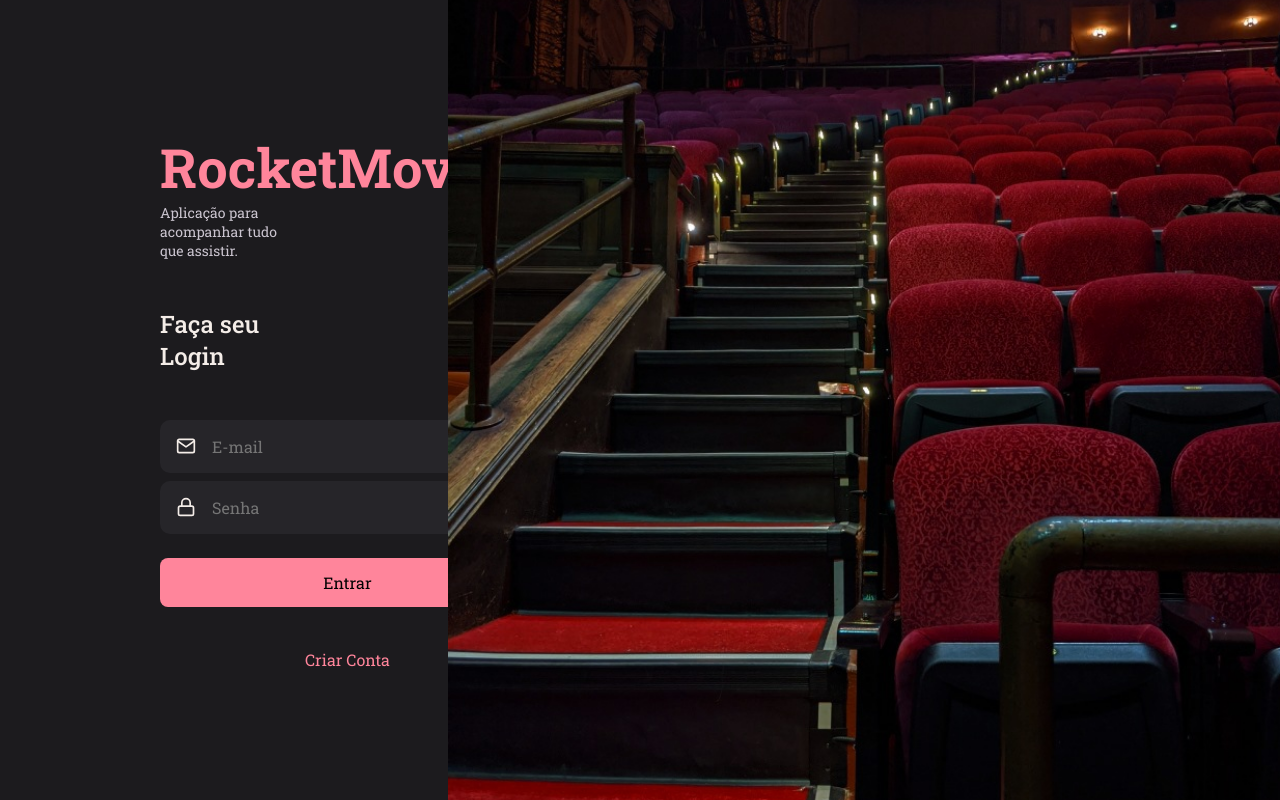
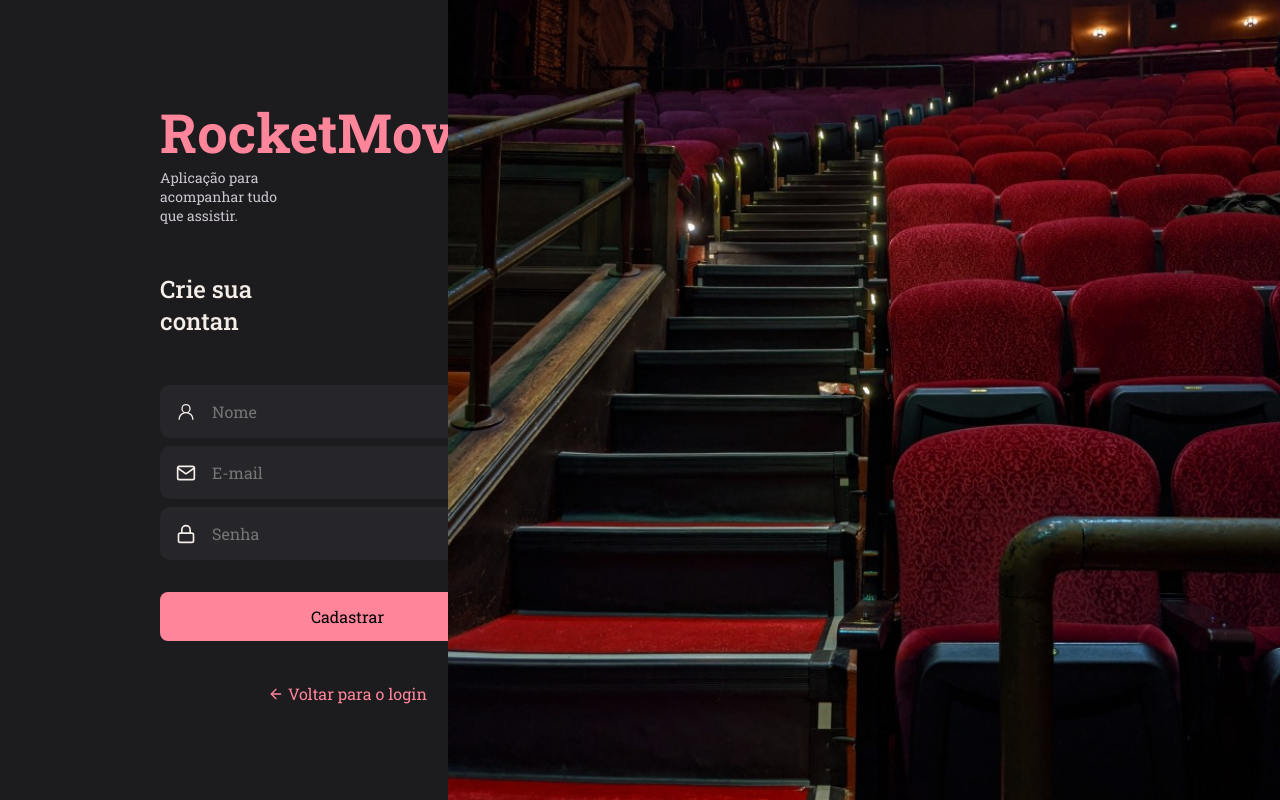
Before and after one commit to nop-dev/RocketMovies-React, a React (Vite) app: page / in a window 1280 px wide. Built offline with nearby package versions, Linux system fonts and the light colour scheme.

Commit message:
feat: :sparkles: adiciona página de SignUp

```diff
--- a/src/main.jsx
+++ b/src/main.jsx
@@ -4,13 +4,13 @@ import ReactDOM from 'react-dom/client'
 import GlobalStyles from './styles/global'
 
 // import { Home } from './pages/Home'
-import { SignIn } from './pages/SignIn'
+import { SignUp } from './pages/SignUp'
 
 // import { Routes } from './routes'
 
 ReactDOM.createRoot(document.getElementById('app')).render(
     <React.StrictMode>
         <GlobalStyles />
-          <SignIn />
+          <SignUp />
     </React.StrictMode>,
   )
--- /dev/null
+++ b/src/pages/SignUp/index.jsx
@@ -0,0 +1,47 @@
+import React from 'react';
+
+import { FiMail, FiLock,FiArrowLeft } from 'react-icons/fi';
+import { GoPerson } from "react-icons/go";
+
+import { Container, Background } from './styles';
+import { Button } from '../../components/Button';
+import { Input } from '../../components/Input';
+
+export function SignUp() {
+    return(
+        <Container>
+            <aside>
+                <h1>RocketMovies</h1>
+                <span>Aplicação para acompanhar tudo que assistir.</span>
+
+                <h3>Crie sua contan</h3>
+
+                <Input
+                    placeholder="Nome"
+                    type="text"
+                    icon={GoPerson}
+                />
+
+                <Input
+                    placeholder="E-mail"
+                    type="email"
+                    icon={FiMail}
+                />
+
+                <Input
+                    placeholder="Senha"
+                    type="password"
+                    icon={FiLock}
+                />
+
+                <Button title="Cadastrar"/>
+
+                <a href=""><FiArrowLeft /> Voltar para o login</a>
+            </aside>
+
+            <div id='background'>
+                <Background />
+            </div>
+        </Container>
+    )
+}
--- /dev/null
+++ b/src/pages/SignUp/styles.js
@@ -0,0 +1,89 @@
+import { styled } from 'styled-components';
+
+import BackgroundImage from '../../assets/inpage.jpg'
+
+export const Container = styled.form`
+    height: 100vh;
+    display: flex;
+
+    * {
+        font-family: "Roboto Slab", serif;
+    }
+
+    > aside {
+        padding: 0 160px;
+        width: 35%;
+        height: 100%;
+        display: flex;
+        flex-direction: column;
+
+        align-items: left;
+        justify-content: center;
+
+        > h1, h3, span {
+            width: 100%;
+        }
+
+        > h1 {
+            font-family: "Roboto Slab", serif;
+            font-size: 54px;
+            color: #FF859B;
+        }
+
+        > span {
+            font-size: 14px;
+            color: #CAC4CF;
+            margin-bottom: 48px;
+        }
+
+        > h3 {
+            color: #F4EDE8;
+            font-size: 24px;
+            font-weight: 500;
+            margin-bottom: 48px;
+        }
+
+        > div, button, a {
+            min-width: 375px;
+            max-width: 375px;
+        }
+
+        > div {
+            margin-bottom: 8px;
+        }
+
+        > button {
+            margin: 24px 0 42px  ;
+        }
+
+        > a {
+            font-size: 16px;
+            text-align: center;
+            color: #FF859B;
+            text-decoration: none;
+        }
+    }
+
+    > div#background {
+        position: relative;
+        z-index: 1;
+        width: 100%;
+        height: 100%;
+    }
+
+    a {
+        display: flex;
+        align-items: center;
+        justify-content: center;
+        gap: 4px;
+    }
+`
+
+export const Background = styled.div`
+    z-index: 0;
+    position: absolute;
+    width: 100%;
+    height: 100%;
+    background: url(${BackgroundImage}) no-repeat center center;
+    background-size: cover;
+`
```
